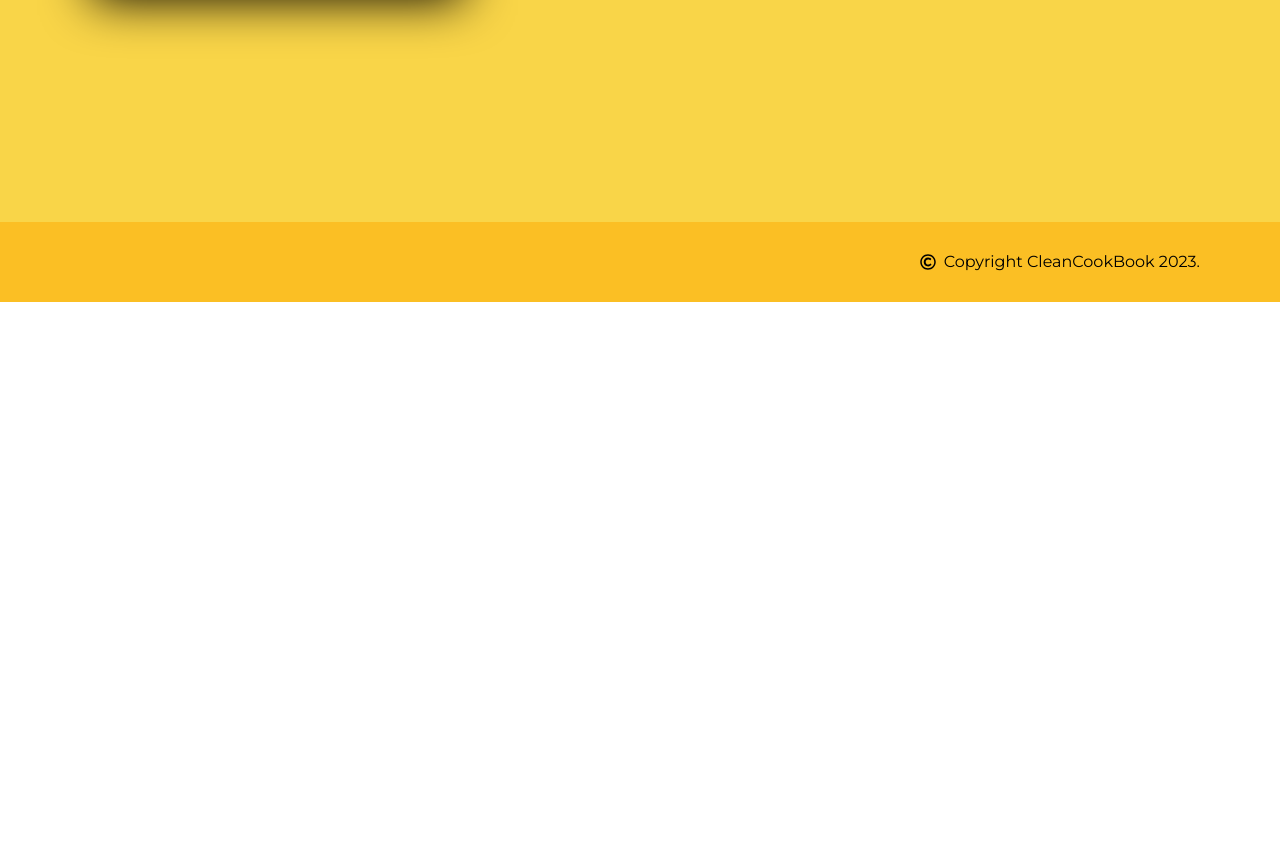
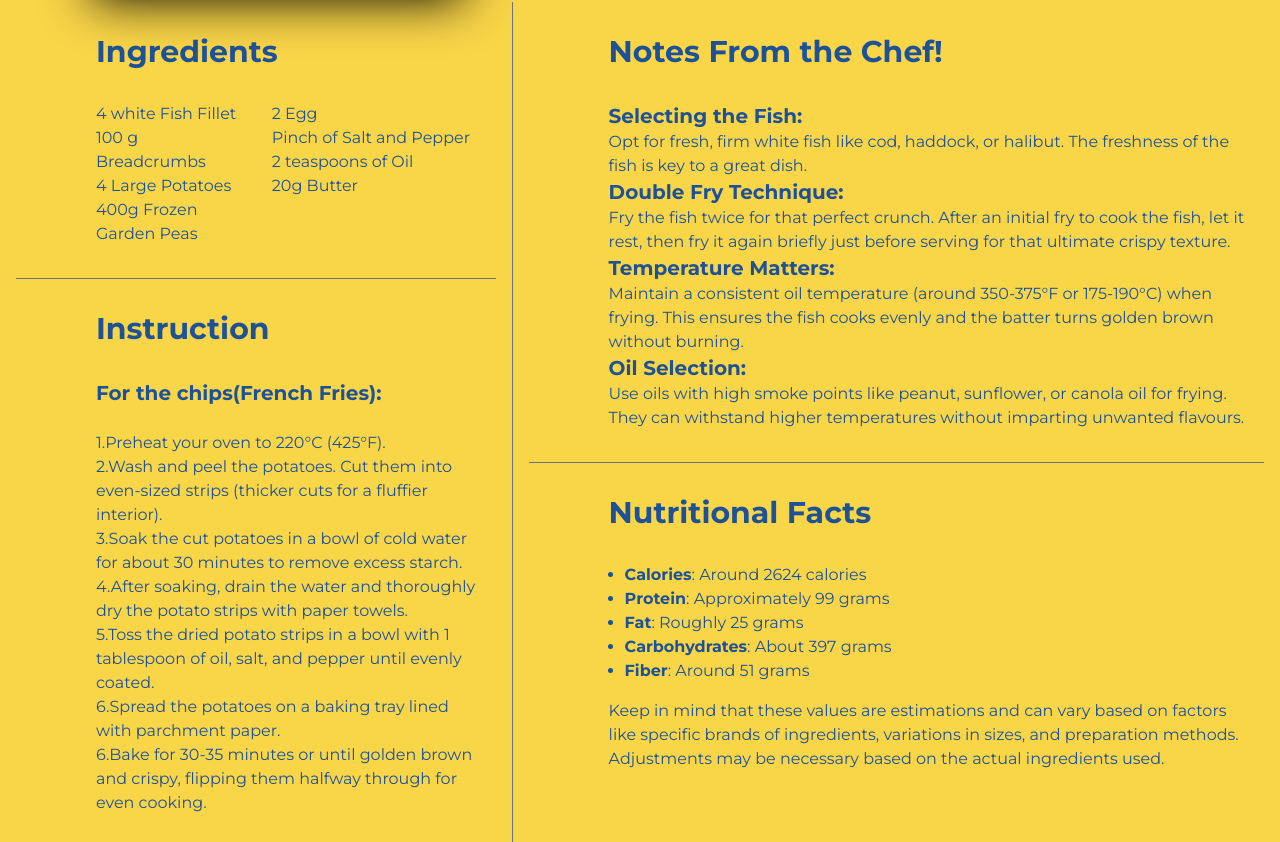
Before and after one commit to CleanCookBook/fyp-webapp, a Next.js app: page / in a window 1280 px wide. Shown: the part 498-1340 px from the top of the page. Before the commit the page ends 800 px from the top, so only its background shows below. Built offline with nearby package versions, Linux system fonts and the light colour scheme.

Commit message:
Done with the recipe page
Lesgooo!

```diff
--- a/app/page.js
+++ b/app/page.js
@@ -28,6 +28,7 @@ const Home = () => {
       {/* <Signup /> */}
       {/* <Homepage /> */}
       <RecipeDetails/>
+
       {/* <Terms /> */}
       {/* <EditAccount/> */}
       {/* <Quizz> */}
--- a/components/Footer.js
+++ b/components/Footer.js
@@ -2,7 +2,7 @@ import { FaRegCopyright } from "react-icons/fa";
 
 const Footer = () => {
   return (
-    <footer className="fixed bottom-0 h-20 w-full bg-amber-400 flex items-center justify-center">
+    <footer className=" h-20 w-full bg-amber-400 flex items-center justify-center">
       <div className="flex justify-center items-center space-x-2 ml-auto mr-20">
         <FaRegCopyright />
         <p className="text-black">Copyright CleanCookBook 2023.</p>
--- a/components/RecipePage.js
+++ b/components/RecipePage.js
@@ -1,7 +1,5 @@
-// RecipeDetails.js
-
-import Footer from "@/components/Footer";
 import Navbar from "@/components/Navbar";
+import Footer from "./Footer";
 
 const RecipeDetails = () => {
   return (
@@ -11,14 +9,16 @@ const RecipeDetails = () => {
 
       {/* Main Content */}
       <div className="p-4 pl-20 bg-[#F9D548]">
-     <h1 className="text-6xl font-extrabold text-blue-950">Homemade Fish & Chips</h1>
+        <h1 className="text-6xl font-extrabold text-blue-950">
+          Homemade Fish & Chips
+        </h1>
       </div>
 
       <div className="flex p-4 pl-20 bg-[#F9D548]">
         {/* Division 1 - 1/3 width */}
         <div className="w-1/3">
           <img
-            src="Fish&chips.jpg"  // Replace with the actual path to your image
+            src="Fish&chips.jpg" // Replace with the actual path to your image
             alt="Homemade Fish & Chips Image"
             className="w-full max-w-screen-xl mx-auto rounded-2xl shadow-2xl shadow-black"
           />
@@ -27,32 +27,193 @@ const RecipeDetails = () => {
         {/* Division 2 - 2/3 width */}
         <div className="w-2/3  justify-center text-center">
           {/* Content for Division 2 with blue-colored stars */}
-          <div style={{ fontSize: '50px'}}>
-            <span style={{ color: '#172554' }}>&#9733;&#9733;&#9733;&#9733;</span>
-            <span style={{ color: 'white' }}>&#9733;</span>
+          <div style={{ fontSize: "50px" }}>
+            <span style={{ color: "#172554" }}>
+              &#9733;&#9733;&#9733;&#9733;
+            </span>
+            <span style={{ color: "white" }}>&#9733;</span>
           </div>
-          <p className="text-blue-950"> Read the <a href="/reviews" style={{textDecoration: 'underline' }}>reviews
-           </a>.
+          <p className="text-blue-950">
+            {" "}
+            Read the{" "}
+            <a href="/reviews" style={{ textDecoration: "underline" }}>
+              reviews
+            </a>
+            .
           </p>
 
-         <h2 className="text-3xl text-[#1D5198] font-bold">Why this Recipe?</h2>
-         <p className="text-[#1D5198] leading-tight">This recipe for 2 is a healthy version of the otherwise stodgy and oil<br />
-         soaked fish and chips. The fish is lightly coated in breadcrumbs and<br />
-         baked, and the chips are tossed in a small amount of oil and<br />
-  cooked in the oven until golden. The peas are garden peas, crushed<br />
-  and mixed with a bit of butter and mint. Nutritious, but still hits the<br />
+          <h2 className="text-3xl text-[#1D5198] font-bold">
+            Why this Recipe?
+          </h2>
+          <p className="text-[#1D5198] leading-tight">
+            This recipe for 2 is a healthy version of the otherwise stodgy and
+            oil
+            <br />
+            soaked fish and chips. The fish is lightly coated in breadcrumbs and
+            <br />
+            baked, and the chips are tossed in a small amount of oil and
+            <br />
+            cooked in the oven until golden. The peas are garden peas, crushed
+            <br />
+            and mixed with a bit of butter and mint. Nutritious, but still hits
+            the
+            <br />
             spot when that chippy craving strikes.
           </p>
+        </div>
+      </div>
+
+      <div className="flex">
+        {/* First Column - 1/3 width */}
+        <div className="w-2/5 p-4">
+          <div name="title" className="p-4 pl-20">
+            <h2 className="text-3xl text-[#1D5198] font-bold">Ingredients</h2>
+          </div>
+          <div name="content" className="flex">
+            {/* First Column - 1/2 width */}
+            <div className="w-1/2 p-4 pl-20">
+              <p className="text-[#1D5198]">
+                4 white Fish Fillet <br />
+                100 g Breadcrumbs <br />
+                4 Large Potatoes <br />
+                400g Frozen Garden Peas <br />
+              </p>
+            </div>
+
+            {/* Second Column - 1/2 width */}
+            <div className="w-1/2 p-4">
+              <p className="text-[#1D5198]">
+                2 Egg <br />
+                Pinch of Salt and Pepper
+                <br />
+                2 teaspoons of Oil <br />
+                20g Butter <br />
+              </p>
+            </div>
+          </div>
+
+          <div className="border-t border-gray-500 my-4 pl-20"></div>
+          <div name="Instruction">
+            <div name="header" className="p-4 pl-20">
+              <h2 className="text-3xl text-[#1D5198] font-bold">Instruction</h2>
+            </div>
+            <div name="content" className="p-4 pl-20">
+              <h3 className="text-xl text-[#1D5198] font-bold">
+                For the chips(French Fries):
+              </h3>
+              <br />
+              <p className="text-[#1D5198]">
+                1.Preheat your oven to 220°C (425°F). <br />
+                2.Wash and peel the potatoes. Cut them into even-sized strips
+                (thicker cuts for a fluffier interior).
+                <br />
+                3.Soak the cut potatoes in a bowl of cold water for about 30
+                minutes to remove excess starch.
+                <br />
+                4.After soaking, drain the water and thoroughly dry the potato
+                strips with paper towels.
+                <br />
+                5.Toss the dried potato strips in a bowl with 1 tablespoon of
+                oil, salt, and pepper until evenly coated.
+                <br />
+                6.Spread the potatoes on a baking tray lined with parchment
+                paper.
+                <br />
+                6.Bake for 30-35 minutes or until golden brown and crispy,
+                flipping them halfway through for even cooking.
+                <br />
+                <br />
+                <h3 className="text-xl text-[#1D5198] font-bold">
+                  For the Fish:
+                </h3>
+                <br />
+                1. Pat the fish fillets dry with paper towels.
+                <br />
+                2. In separate shallow dishes, prepare two coatings: one with
+                plain flour seasoned with salt, pepper, and dried mint, and the
+                other with beaten eggs.
+                <br />
+                3. Dip each fillet first into the seasoned flour, then into the
+                beaten egg, and finally coat it thoroughly with breadcrumbs.
+                <br />
+                4. Heat the remaining oil in a frying pan over medium-high heat.
+                <br />
+                5. Once the oil is hot, carefully add the breaded fish fillets to
+                the pan.
+                <br />
+                6. Fry each fillet for about 3-4 minutes on each side until
+                golden brown and the fish is cooked through. Place them on a
+                paper towel-lined plate to drain excess oil.
+                <br />
+                <br />
+                <h3 className="text-xl text-[#1D5198] font-bold">
+                  For the Peas:
+                </h3>
+                <br />
+                1. Boil the frozen garden peas according to the package
+                instructions.
+                <br />
+                2. Drain the peas and return them to the pan.
+                <br />
+                3. Add the butter and a pinch of salt and pepper to the peas.
+                Mash lightly or blend for a smoother consistency if preferred.
+                <br />
+                <br />
+                <h3 className="text-xl text-[#1D5198] font-bold">Plating:</h3>
+                <br />
+                Serve the crispy fish fillets alongside the golden brown chips.
+                <br />
+                Plate a portion of mashed peas on each serving plate.
+                <br />
+                Garnish with a wedge of lemon or your preferred condiments like
+                tartar sauce or malt vinegar.
+                <br />
+                <br />
+              </p>
+            </div>
+          </div>
+        </div>
+        <div className="border-l border-gray-500"></div>
+
+        {/* Second Column - 2/3 width */}
+        <div className="w-3/5 p-4">
+        <div name="title" className="p-4 pl-20">
+            <h2 className="text-3xl text-[#1D5198] font-bold">Notes From the Chef!</h2>
+          </div>
+          <div name="content" className="p-4 pl-20">
+              <h3 className="text-xl text-[#1D5198] font-bold">Selecting the Fish:</h3>
+                  <p className="text-[#1D5198]">Opt for fresh, firm white fish like cod, haddock, or halibut. The freshness of the fish is key to a great dish.</p>
+                  <h3 className="text-xl text-[#1D5198] font-bold"> Double Fry Technique: </h3>
+                  <p className="text-[#1D5198]">Fry the fish twice for that perfect crunch. After an initial fry to cook the fish, let it rest, then fry it again briefly just before serving for that ultimate crispy texture.</p>
+                  <h3 className="text-xl text-[#1D5198] font-bold">Temperature Matters: </h3>
+                  <p className="text-[#1D5198]">Maintain a consistent oil temperature (around 350-375°F or 175-190°C) when frying. This ensures the fish cooks evenly and the batter turns golden brown without burning.</p>
+                  <h3 className="text-xl text-[#1D5198] font-bold">Oil Selection: </h3>
+                  <p className="text-[#1D5198]">Use oils with high smoke points like peanut, sunflower, or canola oil for frying. They can withstand higher temperatures without imparting unwanted flavours.</p>
 
 
 
         </div>
+        <div className="border-t border-gray-500 my-4 pl-20"></div>
+        <div name="title" className="p-4 pl-20">
+            <h2 className="text-3xl text-[#1D5198] font-bold">Nutritional Facts</h2>
+          </div>
+          <div name="content" className="p-4 pl-20">
+  <ul className="list-disc text-[#1D5198] ml-4">
+    <li><b>Calories</b>: Around 2624 calories</li>
+    <li><b>Protein</b>: Approximately 99 grams</li>
+    <li><b>Fat</b>: Roughly 25 grams</li>
+    <li><b>Carbohydrates</b>: About 397 grams</li>
+    <li><b>Fiber</b>: Around 51 grams</li>
+  </ul>
+  <p className="text-[#1D5198] mt-4">
+    Keep in mind that these values are estimations and can vary based on factors like specific brands of ingredients, variations in sizes, and preparation methods. Adjustments may be necessary based on the actual ingredients used.
+  </p>
 </div>
 
 
-
-      {/* Footer */}
-      <Footer />
+      </div>
+    </div>
+    <Footer/>
     </div>
   );
 };
```
Also changed, not shown: components/RecipeList.js (+45 -3 lines). Lines whose indentation alone changed are shown as unchanged.
